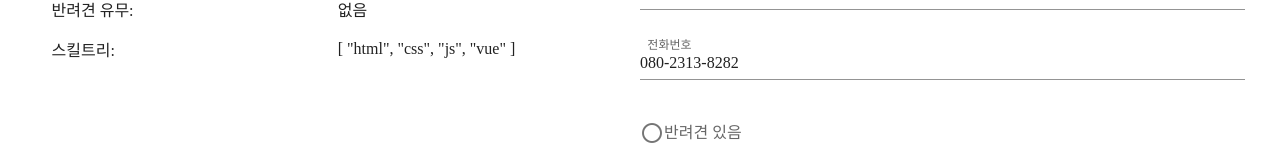
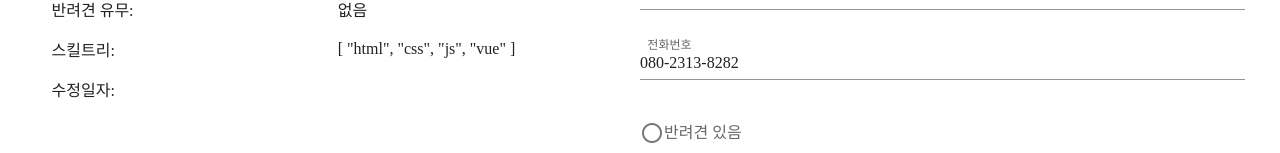
Before and after one commit to leechis7/my-first-vue, a Vue app: page / in a window 1280 px wide. Shown: the part 326-479 px from the top of the page. Built offline with nearby package versions, Linux system fonts and the light colour scheme.

Commit message:
Vue-019 형제 컴포넌트간의 이벤트 통신

```diff
--- a/src/components/UserDetail.vue
+++ b/src/components/UserDetail.vue
@@ -44,17 +44,36 @@
           {{ skill }}
         </v-list-item-content>
       </v-list-item>
+
+      <v-list-item>
+        <v-list-item-content>수정일자:</v-list-item-content>
+        <v-list-item-content class="align-end">
+          {{ editedDate }}
+        </v-list-item-content>
+      </v-list-item>
     </v-list>
   </div>
 </template>
 
 <script>
+import { eventBus} from '@/main.js'
 export default {
+  data() {
+    return {
+      editedDate : null
+    }
+  },
   props: [ 'name', 'address', 'age', 'phone', 'hasDog', 'skill' ],
   computed: {
     hasDogKr() {
       return this.hasDog === true ? "있음" : "없음"
     }
+  },
+  created() {
+    eventBus.$on('userWasEdited', (date) => {
+      this.editedDate = date
+      console.log("event on: " + date)
+    })
   }
 }
 </script>
--- a/src/components/UserEdit.vue
+++ b/src/components/UserEdit.vue
@@ -22,6 +22,8 @@
 </template>
 
 <script>
+import {eventBus} from '@/main.js'
+
 export default {
   props: ["name","address","age","phone","hasDog","skill"],
   data: function () {
@@ -41,6 +43,8 @@
     changeUser() {
       console.log(this.user);
       this.$emit('child', this.user);
+      //eventBus.$emit('userWasEdited', new Date())
+      eventBus.userWasEdited(new Date())
     }
   }
 }
--- a/src/main.js
+++ b/src/main.js
@@ -6,6 +6,14 @@
 
 Vue.config.productionTip = false
 
+export const eventBus = new Vue({
+  methods: {
+    userWasEdited(date) {
+      this.$emit('userWasEdited', date)
+    }
+  }
+})
+
 new Vue({
   router,
   store,
```
